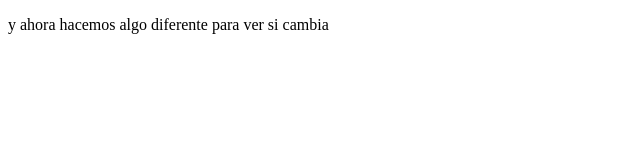
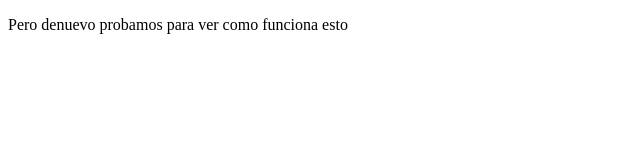
Before and after one commit to Jswears/Demo, a plain HTML site: page index.html in a window 1280 px wide. Shown: the full height of the page, 0-640 px from the left. Drawn offline with Linux system fonts and the light colour scheme.

Commit message:
denuevo lo cambiamos

```diff
--- a/index.html
+++ b/index.html
@@ -8,7 +8,7 @@
 </head>
 <body>
 <p>
-y ahora hacemos algo diferente para ver si cambia
+    Pero denuevo probamos para ver como funciona esto
 </p>
 </body>
 </html>
```
